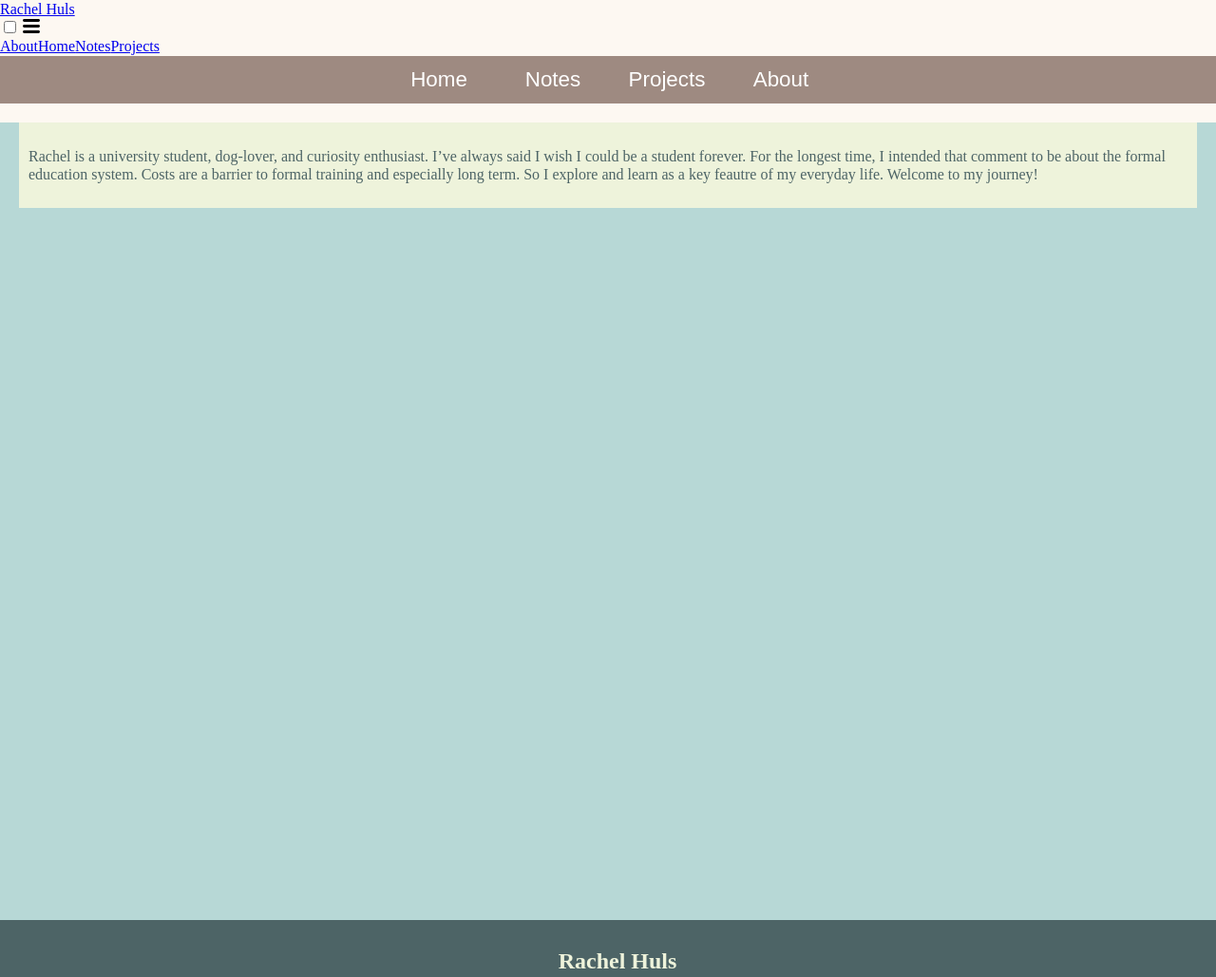
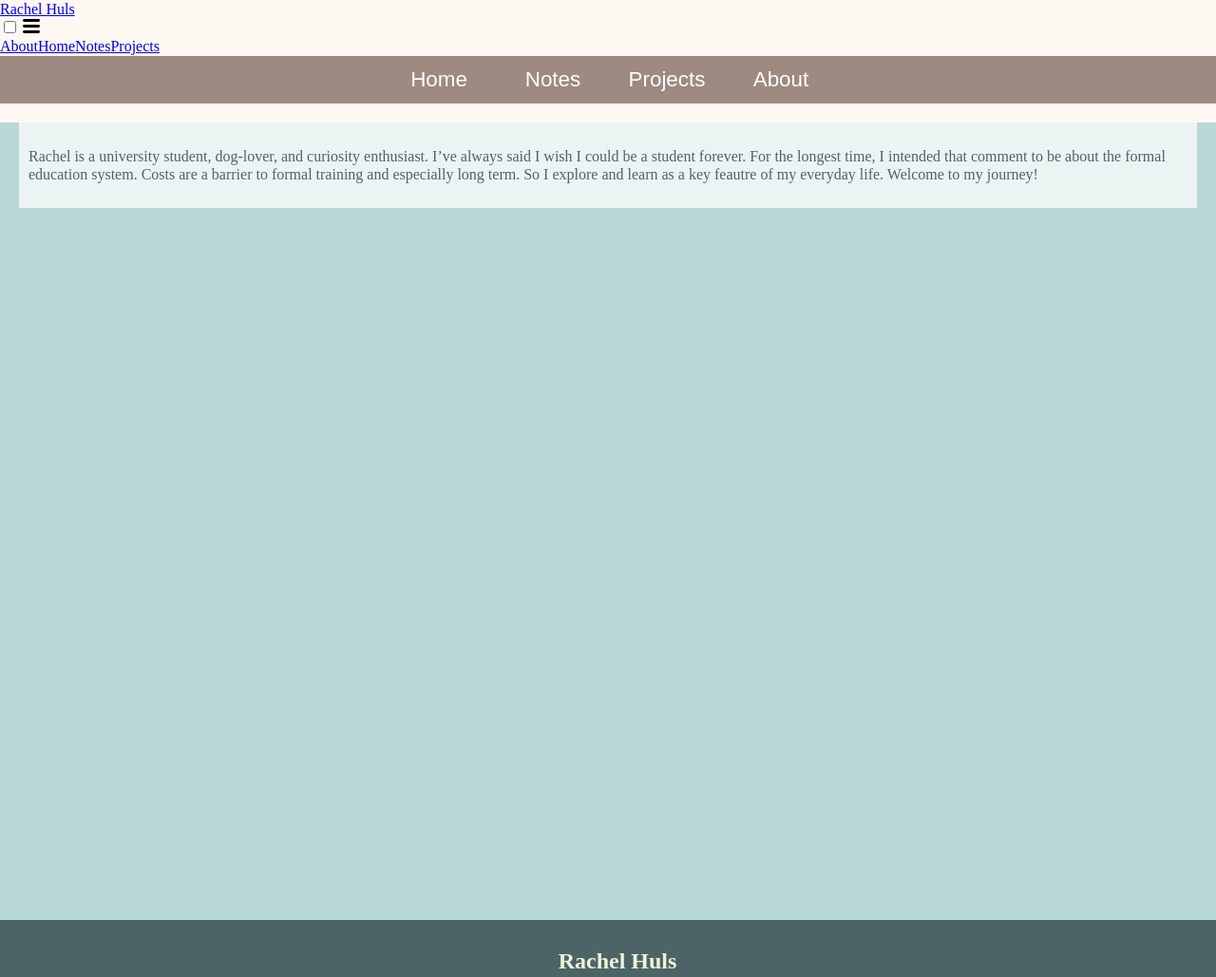
Before and after one commit to rachelhuls/rachelhuls.github.io, a Jekyll site: the page built from index.html, in a window 1280 px wide. Shown: the whole page at 95% size. Built offline with Jekyll 4.4.1, drawn with Linux system fonts in a browser that asks for light colours.

Commit message:
Update main.scss

```diff
--- a/_sass/main.scss
+++ b/_sass/main.scss
@@ -12,7 +12,7 @@
 light-blue: #B7D8D6
 med blue: #789E9E
 grey: #4D6466
-cream: #EEF3DB
+cream: #ECF4F3
 red: #FE615A
 
 */
@@ -62,7 +62,7 @@ body {
 }
 
 .content-wrap {
-  background-color: #EEF3DB;
+  background-color: #ECF4F3;
   padding-bottom: 2.5rem;    /* Footer height */
   color: #4D6466;
   margin: 20px;
```
